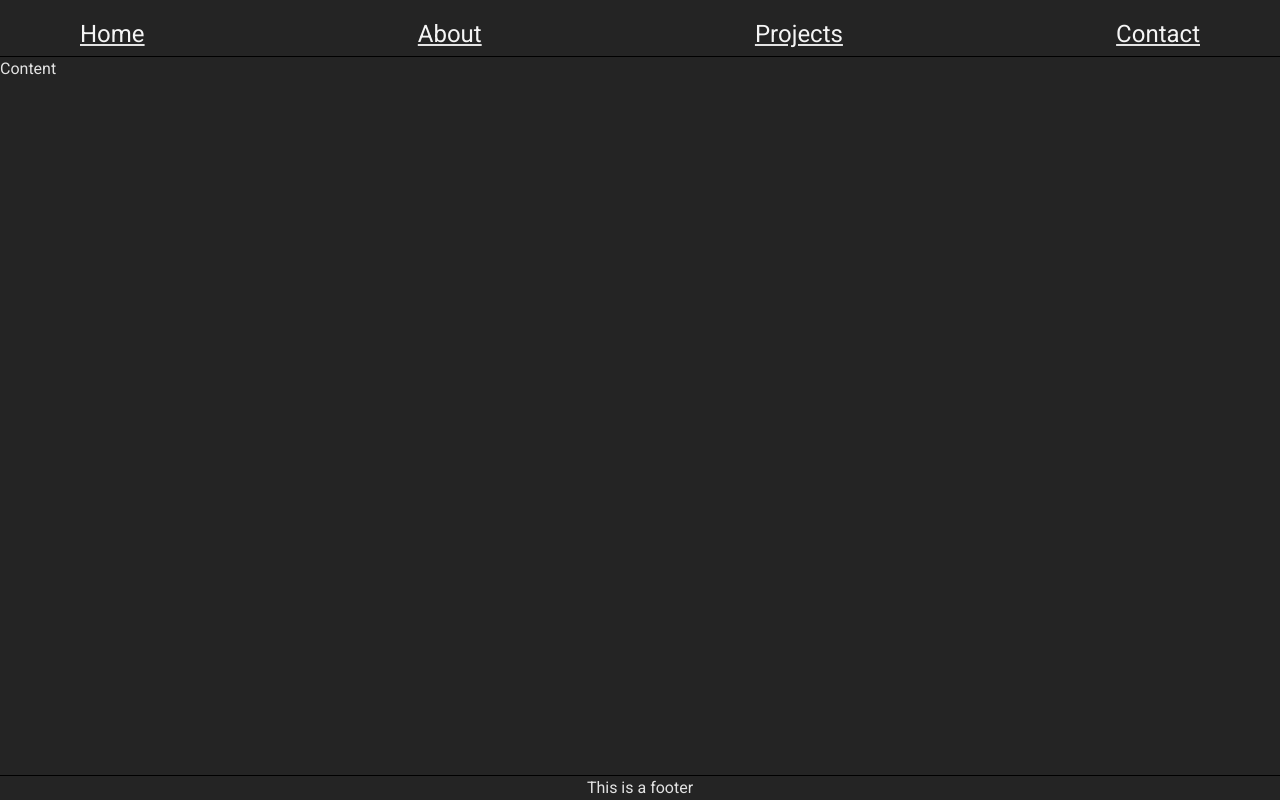
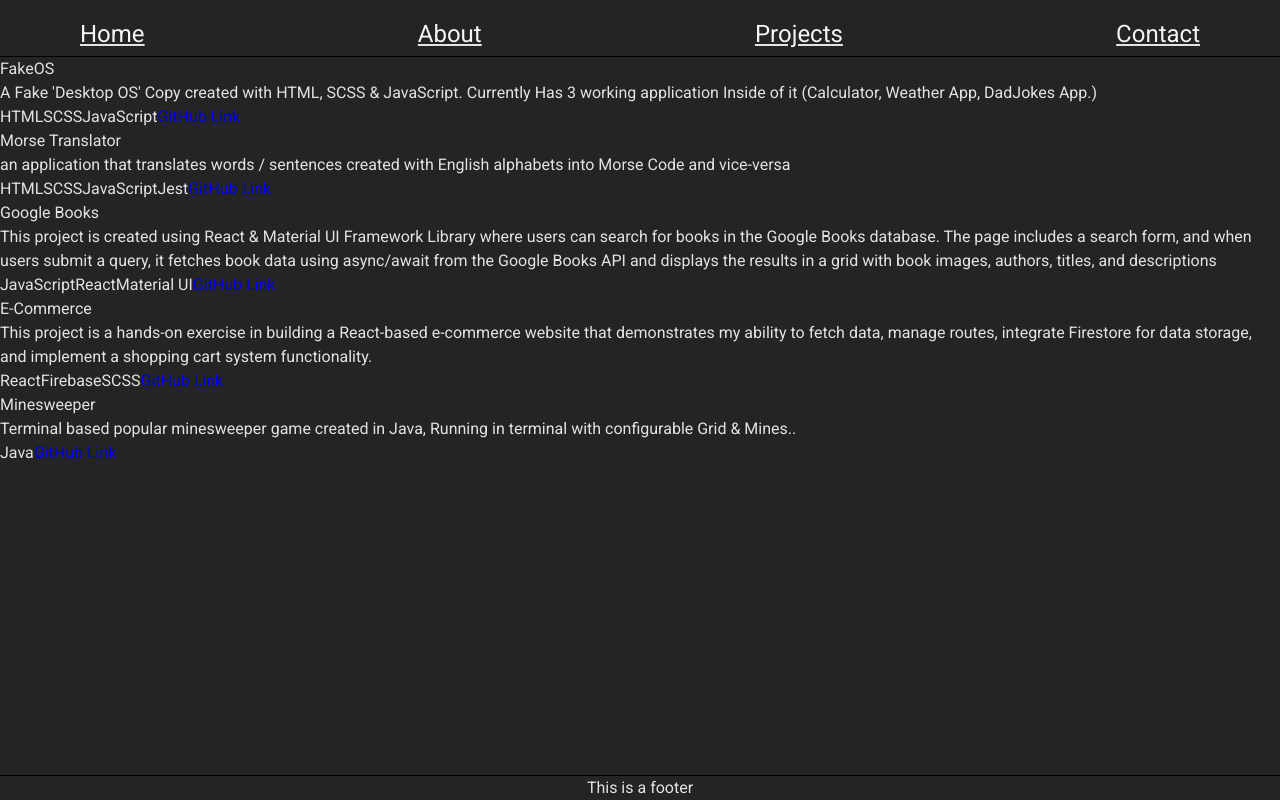
Before and after one commit to Kenny-136/ts-portfolio, a React (Vite) app: page /projects in a window 1280 px wide. Built offline with nearby package versions, Linux system fonts and the light colour scheme.

Commit message:
project data

```diff
--- a/src/components/Projects/Projects.tsx
+++ b/src/components/Projects/Projects.tsx
@@ -1,14 +1,25 @@
 import styles from "./Projects.module.scss";
 import NavBar from "../NavBar/NavBar";
 import Footer from "../Footer/Footer";
-const Projects = () => {
-	return (
-		<div className={styles.wrapper}>
-			<NavBar />
-			<main>Content</main>
-			<Footer />
-		</div>
-	);
-};
+import { projects } from "../../static/data";
+
+const Projects = () => (
+	<div className={styles.wrapper}>
+		<NavBar />
+		<main>
+			{projects.map((project) => {
+				return (
+					<h1>
+						{project.name}
+						<p>{project.summary}</p>
+						{project.tools}
+						<a href={project.gitHub}>GitHub Link</a>
+					</h1>
+				);
+			})}
+		</main>
+		<Footer />
+	</div>
+);
 
 export default Projects;
--- /dev/null
+++ b/src/static/data.ts
@@ -0,0 +1,40 @@
+export const projects = [
+	{
+		name: "FakeOS",
+		summary:
+			"A Fake 'Desktop OS' Copy created with HTML, SCSS & JavaScript. Currently Has 3 working application Inside of it (Calculator, Weather App, DadJokes App.) ",
+		tools: ["HTML", "SCSS", "JavaScript"],
+		gitHub: "https://github.com/Kenny-136/FakeOS",
+		live: "https://kenny-136.github.io/FakeOS/",
+	},
+	{
+		name: "Morse Translator",
+		summary:
+			"an application that translates words / sentences created with English alphabets into Morse Code and vice-versa",
+		tools: ["HTML", "SCSS", "JavaScript", "Jest"],
+		gitHub: "https://github.com/Kenny-136/morse-translator",
+		live: "https://kenny-136.github.io/morse-translator/",
+	},
+	{
+		name: "Google Books",
+		summary:
+			"This project is created using React & Material UI Framework Library where users can search for books in the Google Books database. The page includes a search form, and when users submit a query, it fetches book data using async/await from the Google Books API and displays the results in a grid with book images, authors, titles, and descriptions",
+		tools: ["JavaScript", "React", "Material UI"],
+		gitHub: "https://github.com/Kenny-136/e-commerce",
+		live: "https://kenny-ggle-books.netlify.app/",
+	},
+	{
+		name: "E-Commerce",
+		summary:
+			"This project is a hands-on exercise in building a React-based e-commerce website that demonstrates my ability to fetch data, manage routes, integrate Firestore for data storage, and  implement a shopping cart system functionality.",
+		tools: ["React", "Firebase", "SCSS"],
+		gitHub: "https://github.com/Kenny-136/e-commerce",
+	},
+	{
+		name: "Minesweeper",
+		summary:
+			"Terminal based popular minesweeper game created in Java, Running in terminal with configurable Grid & Mines..",
+		tools: ["Java"],
+		gitHub: "https://github.com/Kenny-136/mnswpr",
+	},
+];
```
